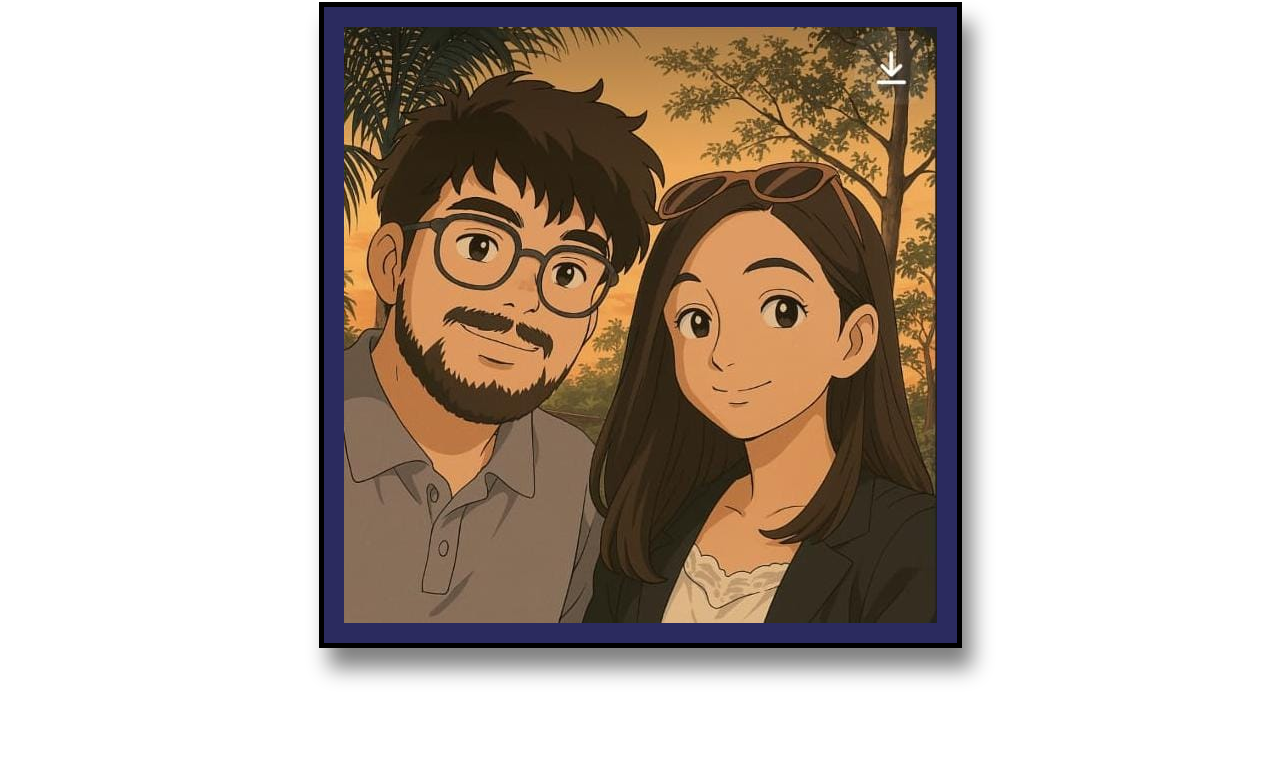
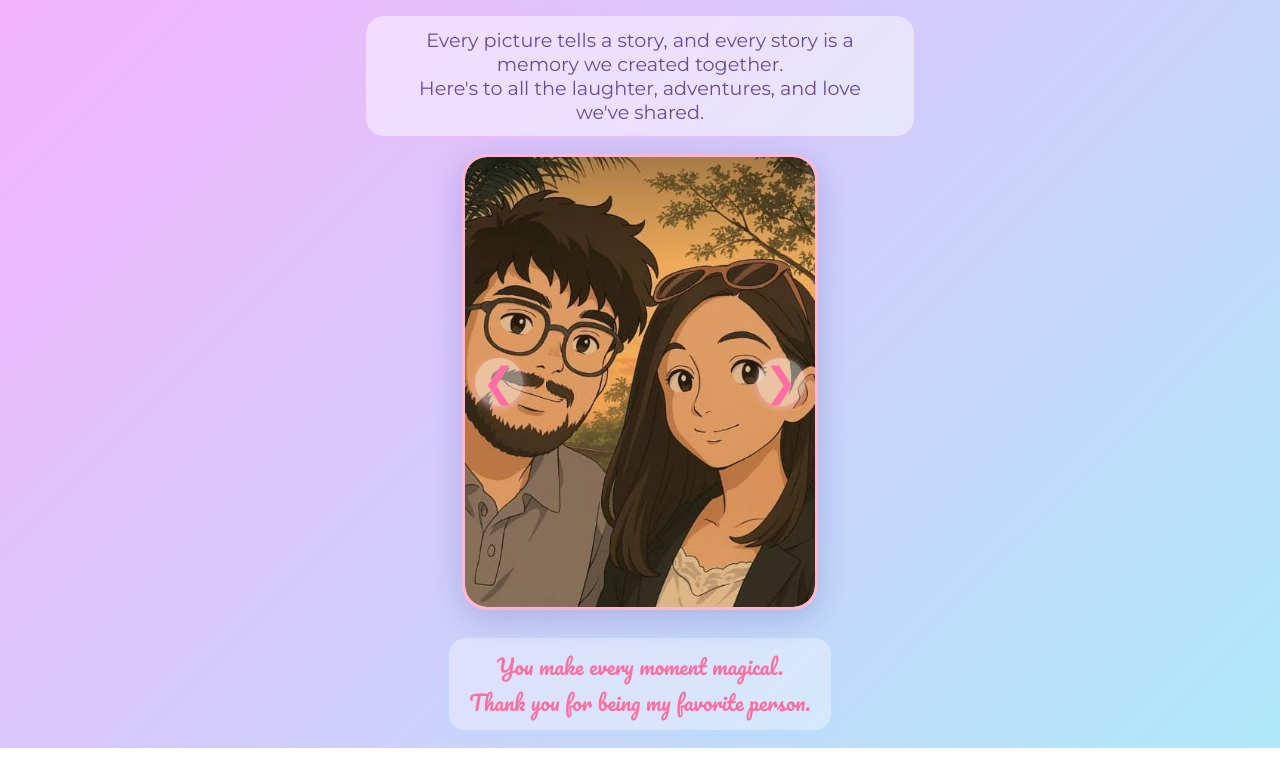
Before and after one commit to SinhaSanidhya/portfolio, a plain HTML site: page index.html in a window 1280 px wide. Shown: the part 111-872 px from the top of the page. Drawn offline with Linux system fonts and the light colour scheme.

Commit message:
feat: add image slider and enhance page layout with new styles

```diff
--- a/index.html
+++ b/index.html
@@ -2,13 +2,28 @@
 <html lang="en">
 <head>
     <meta charset="UTF-8">
-    <meta name="viewport" content="width=h1, initial-scale=1.0">
-    <title>Document</title>
+    <meta name="viewport" content="width=device-width, initial-scale=1.0">
+    <title>Our Memories</title>
+    <link href="https://fonts.googleapis.com/css2?family=Pacifico&family=Montserrat:wght@400;700&display=swap" rel="stylesheet">
     <link rel="stylesheet" href="style.css">
 </head>
 <body>
-  <div class="container">
-    <img src="assets\IMG-20250428-WA0000.jpg" alt="">
-  </div>
+    <h1>Our Beautiful Moments</h1>
+    <div class="subtitle">
+        Every picture tells a story, and every story is a memory we created together.<br>
+        Here's to all the laughter, adventures, and love we've shared.
+    </div>
+    <div class="slider">
+        <button class="prev">&#10094;</button>
+        <img src="assets/IMG-20250428-WA0000.jpg" class="active" alt="Image 1">
+        <img src="assets/IMG-20250428-WA0001.jpg" alt="Image 2">
+        <img src="assets/mou.jpg" alt="Image 3">
+        <button class="next">&#10095;</button>
+    </div>
+    <div class="love-note">
+        You make every moment magical.<br>
+        Thank you for being my favorite person.
+    </div>
+    <script src="script.js"></script>
 </body>
 </html>
--- /dev/null
+++ b/script.js
@@ -0,0 +1,14 @@
+   // Simple slider logic
+        const images = document.querySelectorAll('.slider img');
+        let current = 0;
+        function showImage(idx) {
+            images.forEach((img, i) => img.classList.toggle('active', i === idx));
+        }
+        document.querySelector('.prev').onclick = () => {
+            current = (current - 1 + images.length) % images.length;
+            showImage(current);
+        };
+        document.querySelector('.next').onclick = () => {
+            current = (current + 1) % images.length;
+            showImage(current);
+        };
--- a/style.css
+++ b/style.css
@@ -1,7 +1,7 @@
-.container{
+/*.container{
     height: flex;
-     /* padding: 50px;  */
-     /* box-shadow: 20px 10px 20px rgb(161, 79, 79); */
+     padding: 50px;
+     box-shadow: 20px 10px 20px rgb(161, 79, 79);
     justify-content: center;
     display: flex;
     flex-direction: row;
@@ -19,3 +19,96 @@ img:hover {
   background-color: yellow;
   font-size: 18px;
 }
+*/
+  body {
+            margin: 0;
+            min-height: 100vh;
+            background: linear-gradient(135deg, #f8afff 0%, #aee9f8 100%);
+            display: flex;
+            flex-direction: column;
+            align-items: center;
+            justify-content: center;
+            font-family: 'Montserrat', sans-serif;
+        }
+        h1 {
+            font-family: 'Pacifico', cursive;
+            color: #ff6fa1;
+            font-size: 2.5rem;
+            margin-bottom: 30px;
+            text-shadow: 0 2px 8px #fff7;
+            letter-spacing: 2px;
+        }
+        .subtitle {
+            font-size: 1.2rem;
+            color: #6a4c93;
+            margin-bottom: 18px;
+            text-align: center;
+            max-width: 500px;
+            background: #fff7;
+            padding: 12px 24px;
+            border-radius: 18px;
+            box-shadow: 0 2px 8px #ffb6d533;
+        }
+        .love-note {
+            font-family: 'Pacifico', cursive;
+            color: #ff6fa1;
+            font-size: 1.3rem;
+            margin: 28px 0 18px 0;
+            text-align: center;
+            background: #fff5;
+            padding: 10px 20px;
+            border-radius: 16px;
+            box-shadow: 0 2px 8px #aee9f855;
+        }
+        .slider {
+            position: relative;
+            width: 350px;
+            height: 450px;
+            box-shadow: 0 8px 32px 0 rgba(31, 38, 135, 0.2);
+            border-radius: 25px;
+            overflow: hidden;
+            background: #fff8;
+            border: 3px solid #ffb6d5;
+            display: flex;
+            align-items: center;
+            justify-content: center;
+        }
+        .slider img {
+            position: absolute;
+            width: 100%;
+            height: 100%;
+            object-fit: cover;
+            opacity: 0;
+            transition: opacity 0.7s cubic-bezier(.4,0,.2,1);
+            border-radius: 22px;
+            box-shadow: 0 4px 24px #ffb6d5aa;
+        }
+        .slider img.active {
+            opacity: 1;
+            z-index: 1;
+        }
+        .slider button {
+            position: absolute;
+            top: 50%;
+            transform: translateY(-50%);
+            background: #fff6;
+            border: none;
+            font-size: 2.5rem;
+            color: #ff6fa1;
+            cursor: pointer;
+            border-radius: 50%;
+            width: 48px;
+            height: 48px;
+            box-shadow: 0 2px 8px #ffb6d5aa;
+            transition: background 0.2s, color 0.2s;
+            z-index: 2;
+        }
+        .slider button:hover {
+            background: #ff6fa1;
+            color: #fff;
+        }
+        .slider .prev { left: 10px; }
+        .slider .next { right: 10px; }
+        @media (max-width: 400px) {
+            .slider { width: 95vw; height: 60vw; min-height: 250px; }
+        }
```
Also changed, not shown: assets/IMG-20250428-WA0001.jpg (added), assets/mou.jpg (added).
